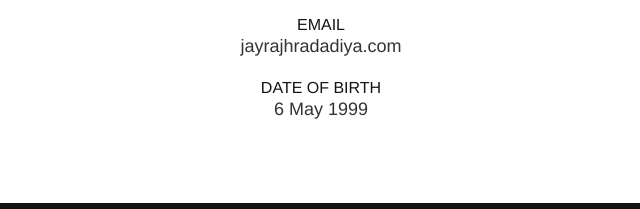
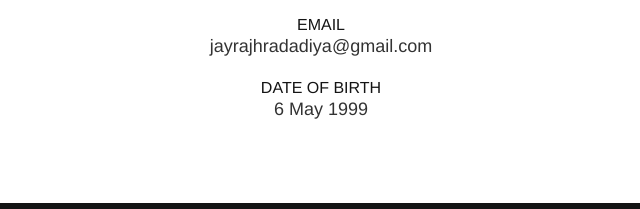
Before and after one commit to JayrajRadadiya/JayrajRadadiya.github.io, a plain HTML site: page index.html in a window 1280 px wide. Shown: the part 2933-3142 px from the top of the page, 319-959 px from the left. Drawn offline with nearby package versions, Linux system fonts and the light colour scheme; some packages are replaced by stand-ins of ours.

Commit message:
Update index.html

```diff
--- a/index.html
+++ b/index.html
@@ -691,7 +691,7 @@
                                             <!-- Contact Info Email -->
                                             <li>
                                                 <h3>EMAIL</h3>
-                                                <p>jayrajhradadiya.com</p>
+                                                <p>jayrajhradadiya@gmail.com</p>
                                             </li>
 
                                             <!-- Contact Info Date Of Birth -->
```
